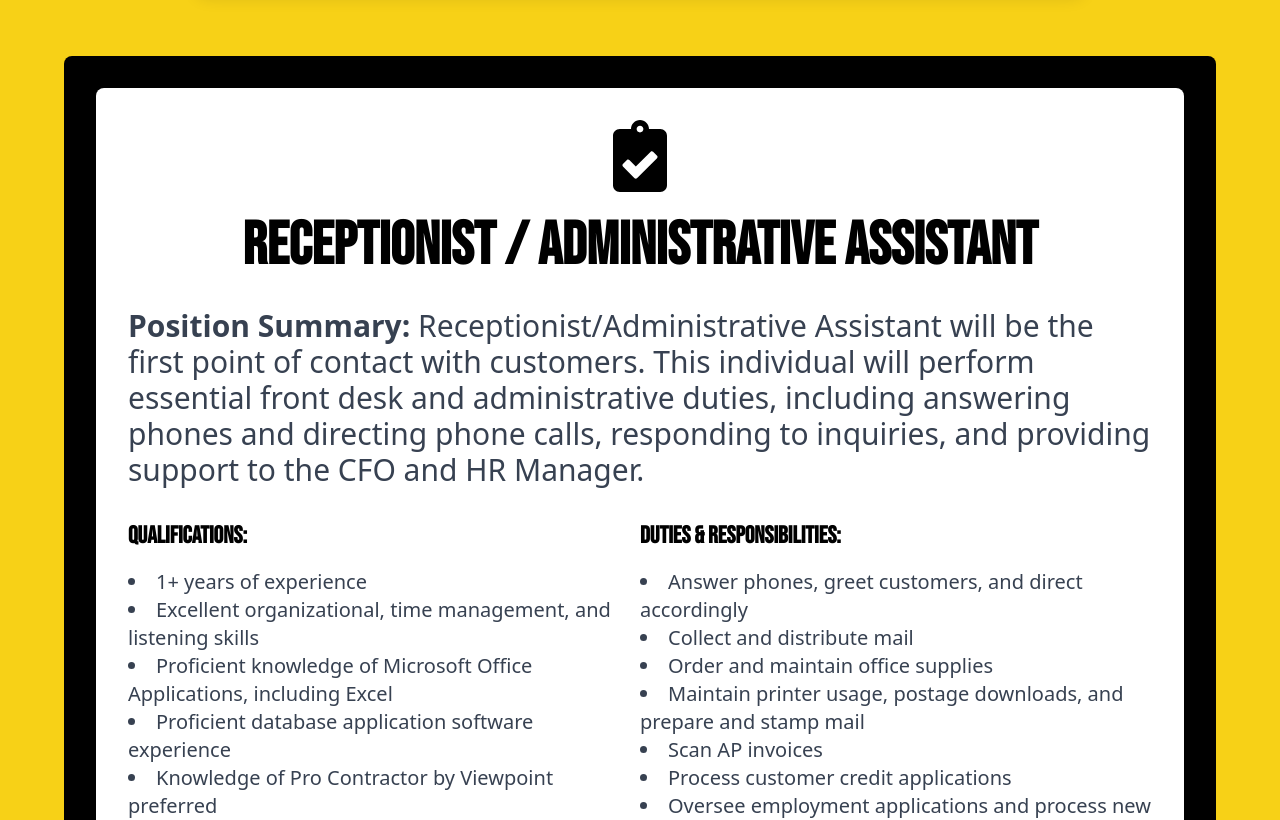
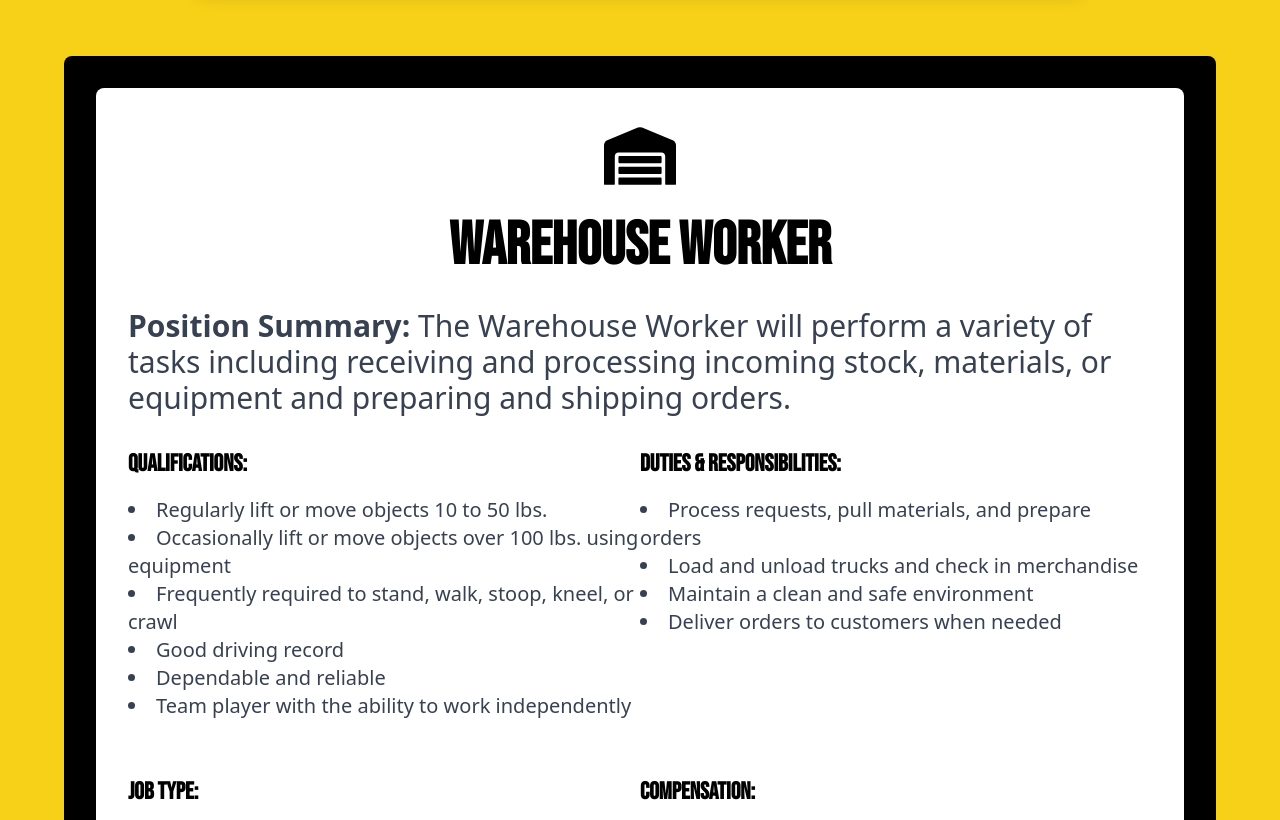
Before and after one commit to JoedyMcconn/SANBARCC, a Next.js app in the folder frontend/: page /job-opportunities in a window 1280 px wide. Shown: the part 940-1760 px from the top of the page. Built offline with nearby package versions, Linux system fonts and the light colour scheme.

Commit message:
removing receptionist position

```diff
--- a/frontend/src/app/job-application/page.tsx
+++ b/frontend/src/app/job-application/page.tsx
@@ -215,9 +215,9 @@ export default function JobApplicationForm() {
                         <input type="checkbox" name="position" value="Clerical" className="mr-2"/> Clerical
                     </label>
 
-                    <label className="flex items-center">
-                        <input type="checkbox" name="position" value="Receptionist / Administrative Assistant" className="mr-2"/> Receptionist / Administrative Assistant
-                    </label>
+                    {/*<label className="flex items-center">*/}
+                    {/*    <input type="checkbox" name="position" value="Receptionist / Administrative Assistant" className="mr-2"/> Receptionist / Administrative Assistant*/}
+                    {/*</label>*/}
 
                     <label className="flex items-center">
                         <input type="checkbox" name="position" value="Other" className="mr-2"/> Other:
--- a/frontend/src/app/job-opportunities/page.tsx
+++ b/frontend/src/app/job-opportunities/page.tsx
@@ -185,36 +185,36 @@ export default function JobOpportunities() {
             {/*    benefits="Medical, Dental and Vision Insurance, HRA, Supplemental Insurance, Holiday Pay, HWA, 401K, Vacation"*/}
             {/*/>*/}
 
-            <JobPosition
-                title="Receptionist / Administrative Assistant"
-                icon={<FaClipboardCheck />}
-                summary="Receptionist/Administrative Assistant will be the first point of contact with customers. This individual will perform essential front desk and administrative duties, including answering phones and directing phone calls, responding to inquiries, and providing support to the CFO and HR Manager."
-                qualifications={[
-                    "1+ years of experience",
-                    "Excellent organizational, time management, and listening skills",
-                    "Proficient knowledge of Microsoft Office Applications, including Excel",
-                    "Proficient database application software experience",
-                    "Knowledge of Pro Contractor by Viewpoint preferred",
-                    "Ability to multi-task, prioritize, and problem solve",
-                    "Self-starter and dependable",
-                    "Excellent communication skills both written and verbal",
-                    "Construction industry experience preferred",
-                    "Ability to work with confidential information"
-                ]}
-                responsibilities={[
-                    "Answer phones, greet customers, and direct accordingly",
-                    "Collect and distribute mail",
-                    "Order and maintain office supplies",
-                    "Maintain printer usage, postage downloads, and prepare and stamp mail",
-                    "Scan AP invoices",
-                    "Process customer credit applications",
-                    "Oversee employment applications and process new hire paperwork",
-                    "Perform additional administrative tasks as needed"
-                ]}
-                jobType="Full-time"
-                compensation="$17.00/hr"
-                benefits="Medical, Dental and Vision Insurance, HRA, Supplemental Insurance, Holiday Pay, HWA, 401K, Vacation"
-            />
+            {/*<JobPosition*/}
+            {/*    title="Receptionist / Administrative Assistant"*/}
+            {/*    icon={<FaClipboardCheck />}*/}
+            {/*    summary="Receptionist/Administrative Assistant will be the first point of contact with customers. This individual will perform essential front desk and administrative duties, including answering phones and directing phone calls, responding to inquiries, and providing support to the CFO and HR Manager."*/}
+            {/*    qualifications={[*/}
+            {/*        "1+ years of experience",*/}
+            {/*        "Excellent organizational, time management, and listening skills",*/}
+            {/*        "Proficient knowledge of Microsoft Office Applications, including Excel",*/}
+            {/*        "Proficient database application software experience",*/}
+            {/*        "Knowledge of Pro Contractor by Viewpoint preferred",*/}
+            {/*        "Ability to multi-task, prioritize, and problem solve",*/}
+            {/*        "Self-starter and dependable",*/}
+            {/*        "Excellent communication skills both written and verbal",*/}
+            {/*        "Construction industry experience preferred",*/}
+            {/*        "Ability to work with confidential information"*/}
+            {/*    ]}*/}
+            {/*    responsibilities={[*/}
+            {/*        "Answer phones, greet customers, and direct accordingly",*/}
+            {/*        "Collect and distribute mail",*/}
+            {/*        "Order and maintain office supplies",*/}
+            {/*        "Maintain printer usage, postage downloads, and prepare and stamp mail",*/}
+            {/*        "Scan AP invoices",*/}
+            {/*        "Process customer credit applications",*/}
+            {/*        "Oversee employment applications and process new hire paperwork",*/}
+            {/*        "Perform additional administrative tasks as needed"*/}
+            {/*    ]}*/}
+            {/*    jobType="Full-time"*/}
+            {/*    compensation="$17.00/hr"*/}
+            {/*    benefits="Medical, Dental and Vision Insurance, HRA, Supplemental Insurance, Holiday Pay, HWA, 401K, Vacation"*/}
+            {/*/>*/}
 
             {/*<JobPosition*/}
             {/*    title="Parts & Delivery Driver"*/}
```
